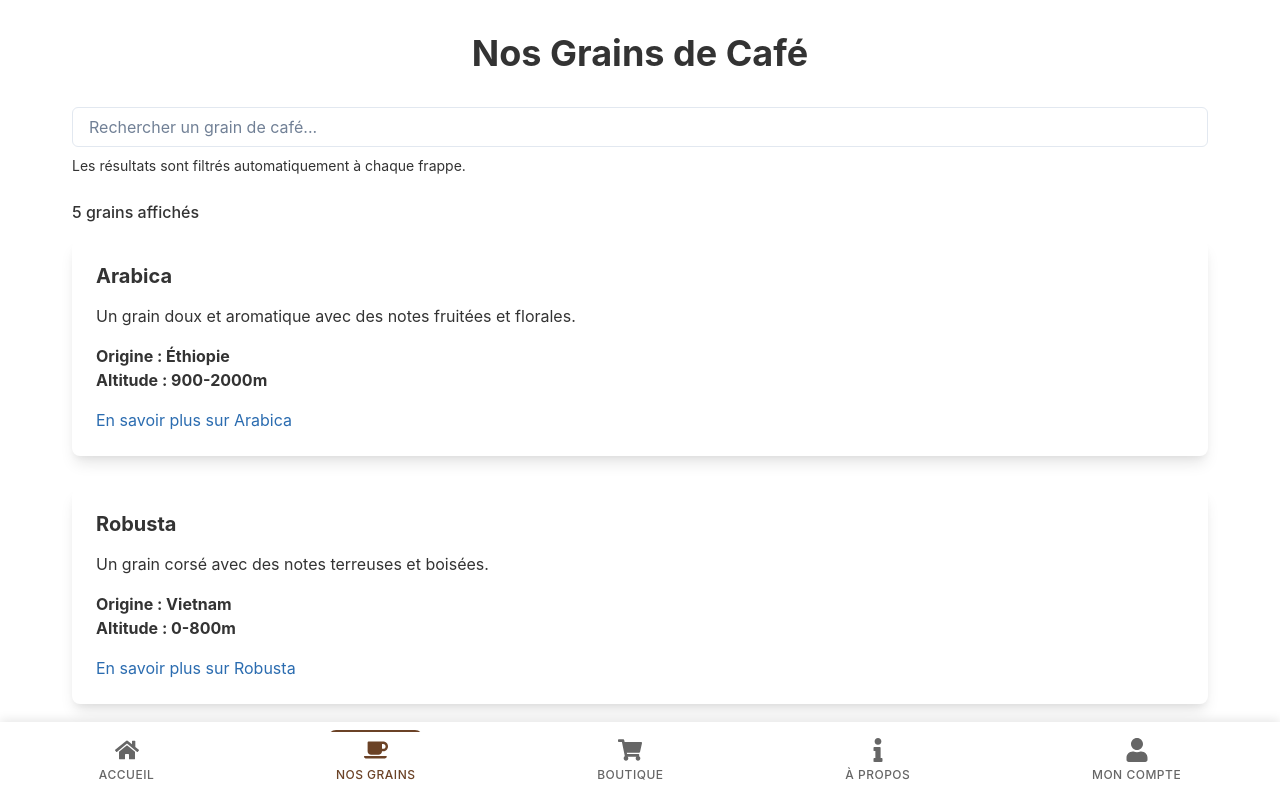
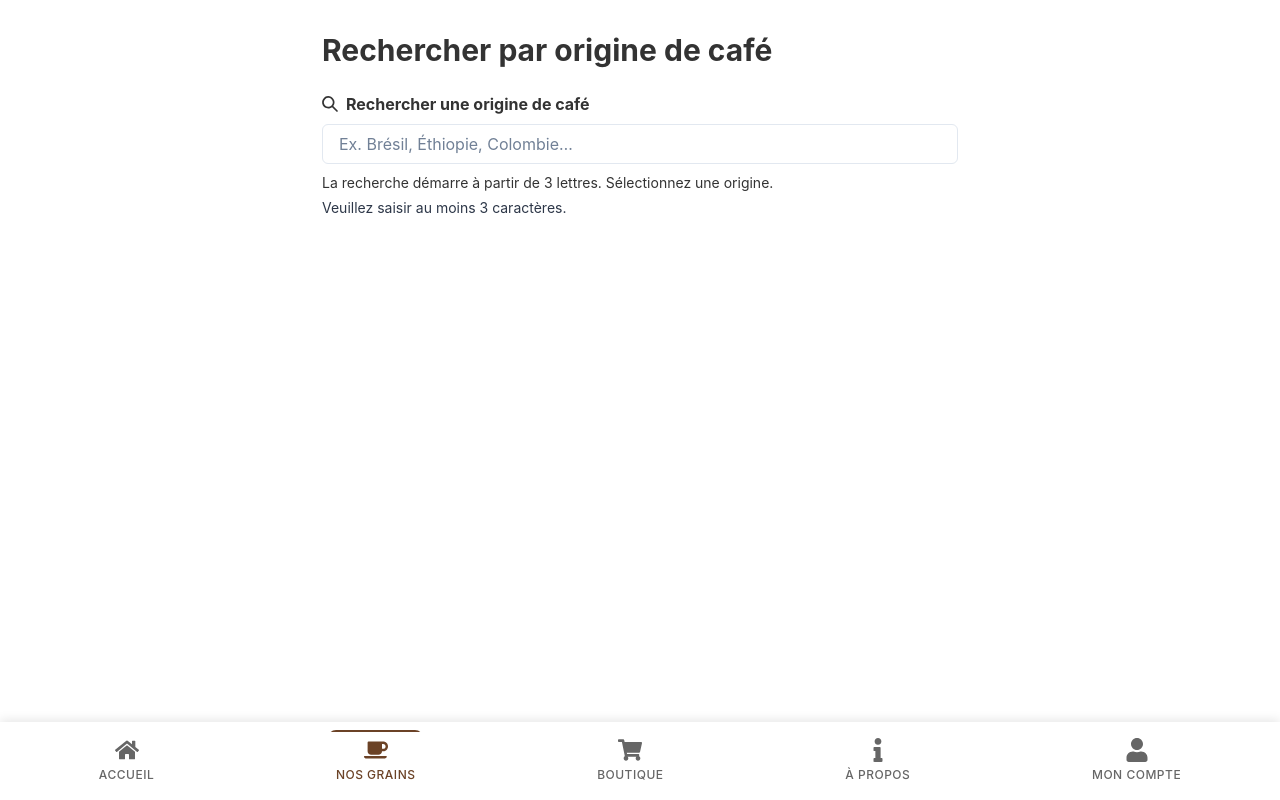
Before and after one commit to mariegautron/react-accessibilite-demo-m2, a React (Vite) app: page /grains in a window 1280 px wide. Shown: the top 800 px of the page. Built offline with nearby package versions, Linux system fonts and the light colour scheme.

Commit message:
feat: search bar combobox

```diff
--- /dev/null
+++ b/src/mocks/grains.ts
@@ -0,0 +1,108 @@
+export type Grain = {
+  nom: string;
+  origine: string;
+  description: string;
+};
+
+export const grains: Grain[] = [
+  {
+    nom: "Arabica",
+    origine: "Éthiopie",
+    description: "Doux, fruité, notes florales avec faible teneur en caféine.",
+  },
+  {
+    nom: "Aramo",
+    origine: "Éthiopie",
+    description: "Floral, délicat, très aromatique.",
+  },
+  {
+    nom: "Arusha",
+    origine: "Tanzanie",
+    description: "Notes vives d'agrumes, corps moyen.",
+  },
+  {
+    nom: "Robusta",
+    origine: "Vietnam",
+    description: "Corsé, amer, riche en caféine avec notes terreuses.",
+  },
+  {
+    nom: "Red Bourbon",
+    origine: "Réunion",
+    description: "Rond, doux, arômes sucrés et caramélisés.",
+  },
+  {
+    nom: "Yellow Bourbon",
+    origine: "Brésil",
+    description: "Moins acide que le Red Bourbon, très doux.",
+  },
+  {
+    nom: "Moka",
+    origine: "Yémen",
+    description: "Épicé et chocolaté, très complexe.",
+  },
+  {
+    nom: "Mundo Novo",
+    origine: "Brésil",
+    description: "Hybride naturel, sucré et équilibré.",
+  },
+  {
+    nom: "Maragogype",
+    origine: "Brésil",
+    description: "Grain très gros, goût léger et floral.",
+  },
+  {
+    nom: "Typica",
+    origine: "Amérique Centrale",
+    description: "Équilibré, doux, le plus ancien des arabicas.",
+  },
+  {
+    nom: "Blue Mountain",
+    origine: "Jamaïque",
+    description: "Subtil, peu acide, très recherché.",
+  },
+  {
+    nom: "SL28",
+    origine: "Kenya",
+    description: "Acidité vive, arômes de cassis et d'agrumes.",
+  },
+  {
+    nom: "SL34",
+    origine: "Kenya",
+    description: "Corps plus marqué que le SL28, bon en espresso.",
+  },
+  {
+    nom: "Pacamara",
+    origine: "Salvador",
+    description: "Très aromatique, avec un gros grain caractéristique.",
+  },
+  {
+    nom: "Geisha",
+    origine: "Panama",
+    description: "Exceptionnellement floral, notes de jasmin et d'agrumes.",
+  },
+  {
+    nom: "Catuaí",
+    origine: "Brésil",
+    description: "Sucré et doux, bien équilibré, adapté à l’altitude.",
+  },
+  {
+    nom: "Caturra",
+    origine: "Colombie",
+    description: "Mutation naturelle du Bourbon, assez doux.",
+  },
+  {
+    nom: "Castillo",
+    origine: "Colombie",
+    description: "Résistant à la rouille, goût agréable, bonne acidité.",
+  },
+  {
+    nom: "Colombia",
+    origine: "Colombie",
+    description: "Variété hybride très populaire, arômes sucrés et floraux.",
+  },
+  {
+    nom: "Laurina",
+    origine: "Réunion",
+    description: "Arabica à faible teneur en caféine, doux et floral.",
+  },
+];
--- a/src/pages/Grains.tsx
+++ b/src/pages/Grains.tsx
@@ -3,150 +3,192 @@ import {
   Heading,
   Input,
   Text,
-  VisuallyHidden,
+  FormLabel,
   UnorderedList,
   ListItem,
-  Link as ChakraLink,
+  InputGroup,
+  Card,
+  CardBody,
 } from "@chakra-ui/react";
-import { motion } from "framer-motion";
-import { useState, useMemo } from "react";
+import { useState, useRef, useEffect } from "react";
+import { SearchIcon } from "@chakra-ui/icons";
+import { grains } from "../mocks/grains";
 
-const MotionBox = motion(Box);
+const uniqueCategories = [...new Set(grains.map((g) => g.origine))];
 
-const Grains = () => {
+export default function Grains() {
   const [query, setQuery] = useState("");
+  const [activeIndex, setActiveIndex] = useState(-1);
+  const [suggestions, setSuggestions] = useState<string[]>([]);
+  const [selectedCategory, setSelectedCategory] = useState<string | null>(null);
+  const [ariaMessage, setAriaMessage] = useState("");
+  const inputRef = useRef<HTMLInputElement>(null);
+  const resultsRef = useRef<HTMLHeadingElement>(null);
 
-  const grainsInfo = [
-    {
-      nom: "Arabica",
-      description: "Un grain doux et aromatique avec des notes fruitées et florales.",
-      origine: "Éthiopie",
-      altitude: "900-2000m",
-    },
-    {
-      nom: "Robusta",
-      description: "Un grain corsé avec des notes terreuses et boisées.",
-      origine: "Vietnam",
-      altitude: "0-800m",
-    },
-    {
-      nom: "Bourbon",
-      description: "Un grain raffiné aux arômes caramélisés et chocolatés.",
-      origine: "Île de la Réunion",
-      altitude: "1000-2000m",
-    },
-    {
-      nom: "Moka",
-      description: "Un grain complexe aux notes épicées et chocolatées.",
-      origine: "Yémen",
-      altitude: "1500-2200m",
-    },
-    {
-      nom: "Typica",
-      description: "Le grain originel avec des saveurs douces et équilibrées.",
-      origine: "Amérique Centrale",
-      altitude: "1200-2000m",
-    },
-  ];
-
-  const filteredGrains = useMemo(() => {
-    const lowerQuery = query.toLowerCase();
-    return grainsInfo.filter(
-      (grain) =>
-        grain.nom.toLowerCase().includes(lowerQuery) ||
-        grain.description.toLowerCase().includes(lowerQuery) ||
-        grain.origine.toLowerCase().includes(lowerQuery),
+  useEffect(() => {
+    if (query.length >= 3) {
+      const matches = uniqueCategories.filter((cat) =>
+        cat.toLowerCase().includes(query.toLowerCase()),
       );
+      setSuggestions(matches);
+      setAriaMessage(
+        `${matches.length} suggestion${matches.length !== 1 ? "s" : ""} trouvé${matches.length !== 1 ? "s" : ""}.`,
+      );
+    } else {
+      setSuggestions([]);
+      setAriaMessage("Veuillez saisir au moins 3 caractères.");
+    }
+    setActiveIndex(-1);
   }, [query]);
 
-  const container = {
-    hidden: { opacity: 0 },
-    show: {
-      opacity: 1,
-      transition: {
-        staggerChildren: 0.2,
-      },
-    },
+  const handleKeyDown = (e: React.KeyboardEvent) => {
+    if (suggestions.length === 0) return;
+
+    if (e.key === "ArrowDown") {
+      e.preventDefault();
+      setActiveIndex((prev) => (prev + 1) % suggestions.length);
+    }
+    if (e.key === "ArrowUp") {
+      e.preventDefault();
+      setActiveIndex((prev) => (prev - 1 + suggestions.length) % suggestions.length);
+    }
+    if (e.key === "Enter" && activeIndex >= 0) {
+      e.preventDefault();
+      handleSelect(suggestions[activeIndex]);
+    }
+    if (e.key === "Escape") {
+      setSuggestions([]);
+      setActiveIndex(-1);
+    }
   };
 
-  const item = {
-    hidden: { opacity: 0, y: 20 },
-    show: { opacity: 1, y: 0 },
+  const handleSelect = (category: string) => {
+    setQuery(category);
+    setSelectedCategory(category);
+    setSuggestions([]);
+    setActiveIndex(-1);
+    setTimeout(() => {
+      resultsRef.current?.focus();
+    }, 0);
   };
 
+  const filteredGrains =
+    selectedCategory != null ? grains.filter((g) => g.origine === selectedCategory) : [];
+
   return (
-    <Box p={8} maxW="1200px" mx="auto">
-      <Heading as="h1" mb={8} textAlign="center" color="brown.600">
-        Nos Grains de Café
+    <Box maxW="700px" mx="auto" p={8}>
+      <Heading as="h1" size="lg" mb={6}>
+        Rechercher par origine de café
       </Heading>
 
-      <Box mb={6}>
-        <VisuallyHidden as="label" htmlFor="search-grain">
-          Rechercher un grain de café
-        </VisuallyHidden>
+      <Box role="combobox" aria-controls="search-results" aria-expanded={suggestions.length > 0}>
+        <FormLabel htmlFor="search" fontWeight="bold" display="flex" alignItems="center" gap={2}>
+          <SearchIcon aria-hidden="true" />
+          Rechercher une origine de café
+        </FormLabel>
+
+        <InputGroup role="search">
           <Input
-          id="search-grain"
+            ref={inputRef}
+            id="search"
             type="search"
-          placeholder="Rechercher un grain de café..."
             value={query}
             onChange={(e) => setQuery(e.target.value)}
-          aria-describedby="search-instructions"
+            placeholder="Ex. Brésil, Éthiopie, Colombie…"
+            aria-controls="search-results"
+            aria-activedescendant={activeIndex >= 0 ? `result-${activeIndex}` : undefined}
+            aria-describedby="search-helper search-feedback"
+            onKeyDown={handleKeyDown}
             autoComplete="off"
           />
-        <Text id="search-instructions" fontSize="sm" mt={2}>
-          Les résultats sont filtrés automatiquement à chaque frappe.
-        </Text>
+        </InputGroup>
       </Box>
 
-      <Text id="results-feedback" aria-live="polite" mb={4} fontWeight="medium">
-        {filteredGrains.length === 0
-          ? "Aucun résultat"
-          : `${filteredGrains.length} grain${filteredGrains.length > 1 ? "s" : ""} affiché${filteredGrains.length > 1 ? "s" : ""}`}
+      <Text id="search-helper" fontSize="sm" mt={2}>
+        La recherche démarre à partir de 3 lettres. Sélectionnez une origine.
       </Text>
 
-      <Box role="region" aria-label="Résultats de la recherche">
+      <Box
+        id="search-feedback"
+        fontSize="sm"
+        mt={1}
+        color="gray.700"
+        aria-live="polite"
+        role="status"
+      >
+        {ariaMessage}
+      </Box>
+
+      {suggestions.length > 0 && (
         <UnorderedList
-          as={motion.ul}
-          variants={container}
-          initial="hidden"
-          animate="show"
-          spacing={8}
+          id="search-results"
+          role="listbox"
+          mt={4}
+          p={0}
           listStyleType="none"
-          m={0}
-          p={0}
-          mb={"150px"}
+          border="1px solid #ccc"
+          borderRadius="md"
+          maxH="300px"
+          overflowY="auto"
         >
+          {suggestions.map((cat, index) => (
+            <ListItem
+              key={cat}
+              id={`result-${index}`}
+              role="option"
+              aria-selected={activeIndex === index}
+              px={4}
+              py={3}
+              bg={activeIndex === index ? "gray.100" : "white"}
+              cursor="pointer"
+              onMouseDown={() => handleSelect(cat)}
+            >
+              <Text fontWeight="bold">{cat}</Text>
+            </ListItem>
+          ))}
+        </UnorderedList>
+      )}
+
+      {filteredGrains.length > 0 && (
+        <>
+          <Box
+            id="results-feedback"
+            fontSize="sm"
+            mt={6}
+            color="gray.700"
+            aria-live="polite"
+            role="status"
+            ref={resultsRef}
+            tabIndex={-1}
+          >
+            {`${filteredGrains.length} résultat${filteredGrains.length !== 1 ? "s" : ""} trouvé${filteredGrains.length !== 1 ? "s" : ""} pour l’origine ${selectedCategory}.`}
+          </Box>
+
+          <Box mt={4} role="region" aria-labelledby="results-heading">
+            <Heading as="h2" size="md" mb={4} id="results-heading">
+              Grains en provenance de {selectedCategory}
+            </Heading>
+
+            <UnorderedList spacing={4} listStyleType="none" m={0} p={0}>
               {filteredGrains.map((grain) => (
-            <ListItem key={grain.nom}>
-              <MotionBox
-                variants={item}
-                p={6}
-                borderRadius="lg"
-                boxShadow="lg"
-                bg="white"
-                transition="transform 0.2s"
-                _hover={{ transform: "translateY(-4px)" }}
-              >
-                <Heading as="h3" size="md" mb={4} color="brown.500">
+                <ListItem key={grain.nom} role="listitem">
+                  <Card border="1px solid" borderColor="gray.300">
+                    <CardBody>
+                      <Heading as="h3" size="sm" mb={2}>
                         {grain.nom}
                       </Heading>
-                <Text mb={4}>{grain.description}</Text>
-                <Text fontWeight="bold" color="brown.400">
+                      <Text fontSize="sm" color="gray.600" mb={1}>
                         Origine : {grain.origine}
                       </Text>
-                <Text fontWeight="bold" color="brown.400">
-                  Altitude : {grain.altitude}
-                </Text>
-                <ChakraLink href="#" mt={4} display="inline-block" color="blue.600">
-                  En savoir plus sur {grain.nom}
-                </ChakraLink>
-              </MotionBox>
+                      <Text fontSize="sm">{grain.description}</Text>
+                    </CardBody>
+                  </Card>
                 </ListItem>
               ))}
             </UnorderedList>
           </Box>
+        </>
+      )}
     </Box>
   );
-};
-
-export default Grains;
+}
```
Lines whose indentation alone changed are shown as unchanged.
